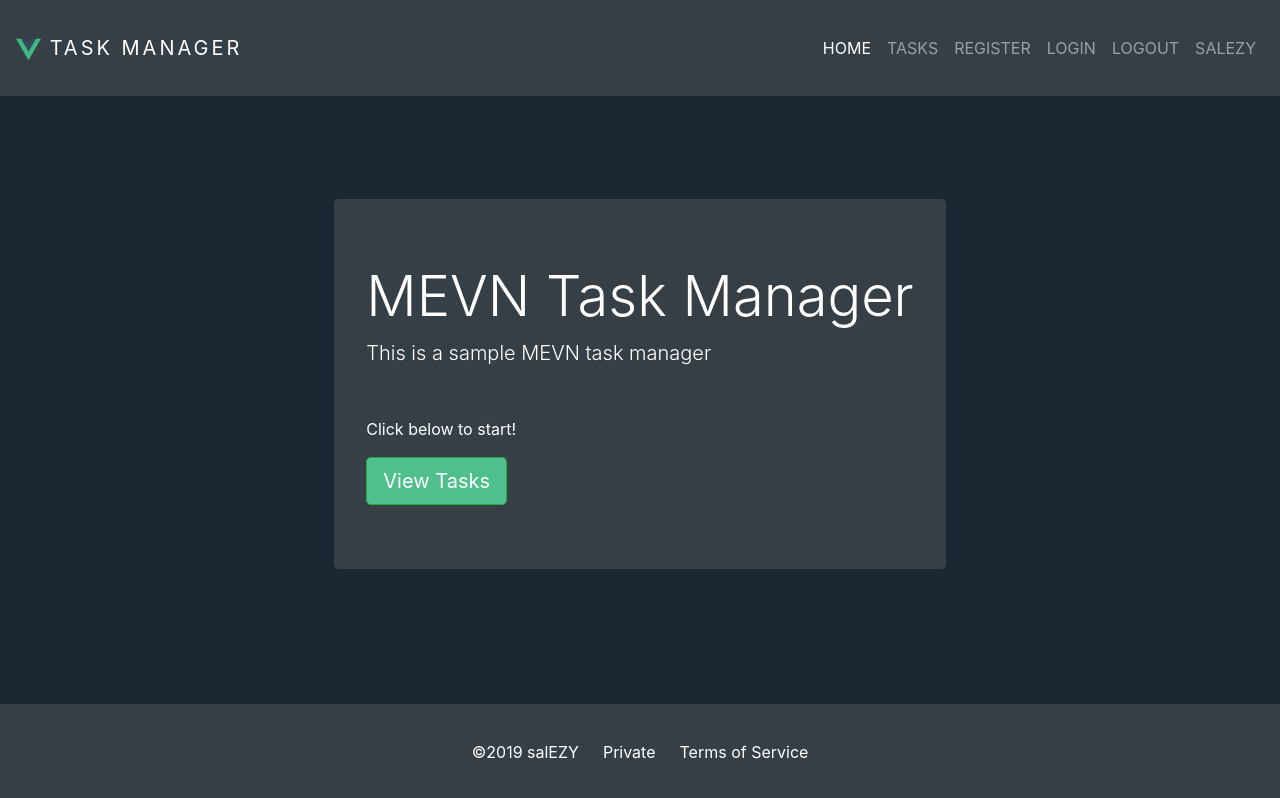
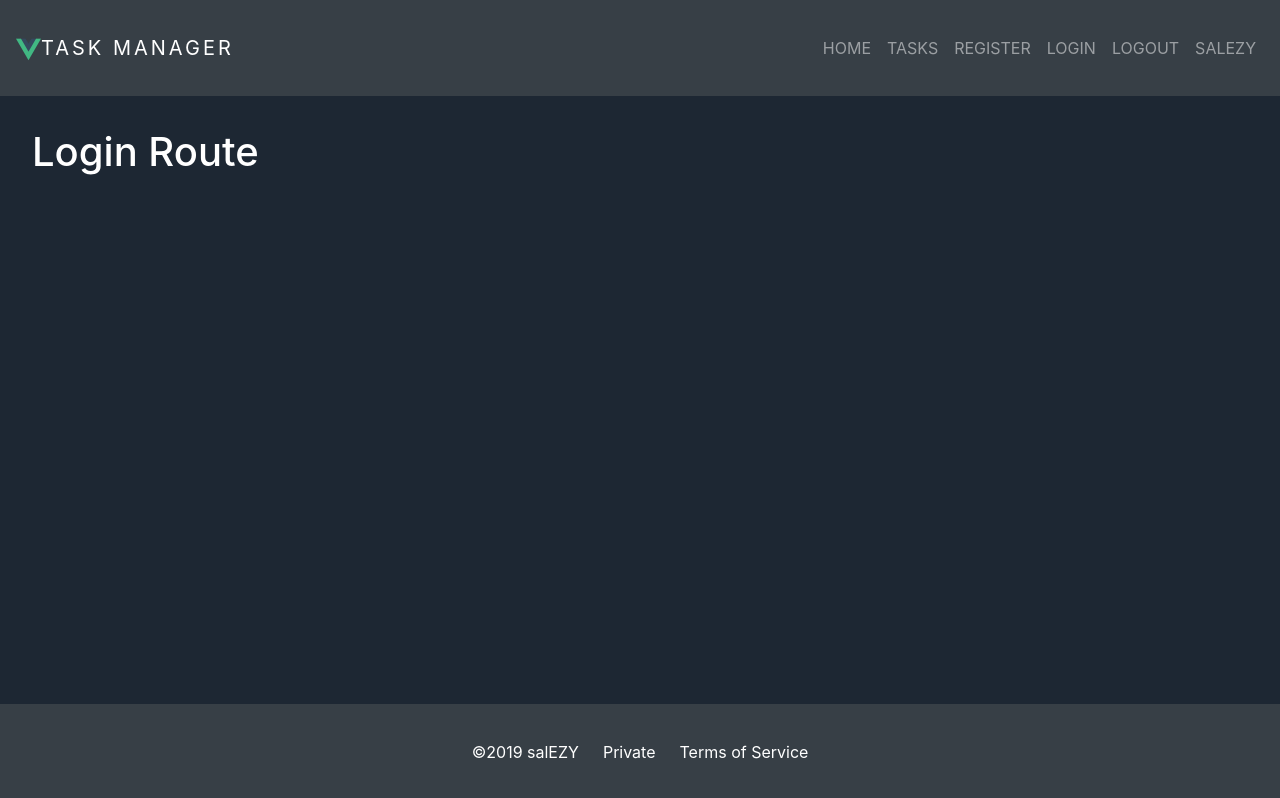
Before and after one commit to salEZY/mevn-practice, a Vue app: page /login in a window 1280 px wide. Built offline with nearby package versions, Linux system fonts and the light colour scheme.

Commit message:
routing done

```diff
--- a/src/components/HelloWorld.vue
+++ b/src/components/HelloWorld.vue
@@ -1,9 +1,9 @@
 <template>
   <div class="jumbotron custom-bg-dark">
-  <h1 class="display-4">MEVN Task Manager</h1>
-  <p class="lead">This is a sample MEVN task manager</p>
-  <hr class="my-4">
-  <p>Click below to start!</p>
-  <a class="btn btn-success btn-lg" href="#" role="button">View Tasks</a>
-</div>
+    <h1 class="display-4">MEVN Task Manager</h1>
+    <p class="lead">This is a sample MEVN task manager</p>
+    <hr class="my-4" />
+    <p>Click below to start!</p>
+    <router-link to="/tasks" class="btn btn-success btn-lg">View Tasks</router-link>
+  </div>
 </template>
--- a/src/components/NavBar.vue
+++ b/src/components/NavBar.vue
@@ -1,30 +1,39 @@
 <template>
   <header>
     <nav class="navbar navbar-expand-md navbar-dark fixed-top custom-bg-dark">
-    <a class="navbar-brand" href="#">
-    <img alt="Vue logo" src="../assets/logo.png" style="max-height: 25px;">  Task Manager</a>
-    <button class="navbar-toggler" type="button" data-toggle="collapse" data-target="#navbarCollapse" aria-controls="navbarCollapse" aria-expanded="false" aria-label="Toggle navigation">
+      <router-link to="/" class="navbar-brand">
+        <img alt="Vue logo" src="../assets/logo.png" style="max-height: 25px;" />Task Manager
+      </router-link>
+      <button
+        class="navbar-toggler"
+        type="button"
+        data-toggle="collapse"
+        data-target="#navbarCollapse"
+        aria-controls="navbarCollapse"
+        aria-expanded="false"
+        aria-label="Toggle navigation"
+      >
         <span class="navbar-toggler-icon"></span>
       </button>
       <div class="collapse navbar-collapse" id="navbarCollapse">
         <ul class="navbar-nav ml-auto">
-        <li class="nav-item active">
-          <a class="nav-link" href="#">Home </a>
+          <li class="nav-item">
+            <router-link to="/" class="nav-link" exact>Home</router-link>
           </li>
           <li class="nav-item">
-          <a class="nav-link" href="#">Tasks</a>
+            <router-link to="/tasks" class="nav-link" exact>Tasks</router-link>
           </li>
           <li class="nav-item">
-          <a class="nav-link" href="#">Register</a>
+            <router-link to="/register" class="nav-link" exact>Register</router-link>
           </li>
           <li class="nav-item">
-          <a class="nav-link" href="#">Login</a>
+            <router-link to="/logim" class="nav-link" exact>Login</router-link>
           </li>
           <li class="nav-item">
-          <a class="nav-link" href="#">Logout</a>
+            <router-link to="/logout" class="nav-link" exact>Logout</router-link>
           </li>
           <li class="nav-item">
-          <a class="nav-link" href="#">salEZY</a>
+            <router-link to="/" class="nav-link" exact>salEZY</router-link>
           </li>
         </ul>
       </div>
--- a/src/router.js
+++ b/src/router.js
@@ -1,10 +1,17 @@
 import Vue from 'vue'
 import Router from 'vue-router'
 import Home from './views/Home.vue'
+import Login from './views/authentication/Login.vue'
+import Register from './views/authentication/Register.vue'
+import TasksAll from './views/tasks/TasksAll.vue'
+import TasksCreate from './views/tasks/TasksCreate.vue'
+import TasksEdit from './views/tasks/TasksEdit.vue'
 
 Vue.use(Router)
 
-export default new Router({
+const isLoggedIn = false
+
+const routes = new Router({
   routes: [
     {
       path: '/',
@@ -12,12 +19,72 @@ export default new Router({
       component: Home
     },
     {
-      path: '/about',
-      name: 'about',
-      // route level code-splitting
-      // this generates a separate chunk (about.[hash].js) for this route
-      // which is lazy-loaded when the route is visited.
-      component: () => import(/* webpackChunkName: "about" */ './views/About.vue')
+      path: '/tasks',
+      name: 'tasks-all',
+      component: TasksAll,
+      beforeEnter: (to, from, next) => {
+        if (isLoggedIn) {
+          next()
+        } else {
+          next('/login')
+        }
+      }
+    },
+    {
+      path: '/tasks/new',
+      name: 'tasks-create',
+      component: TasksCreate,
+      beforeEnter: (to, from, next) => {
+        if (isLoggedIn) {
+          next()
+        } else {
+          next('/login')
+        }
+      }
+    },
+    {
+      path: '/tasks/:id',
+      name: 'tasks-edit',
+      component: TasksEdit,
+      beforeEnter: (to, from, next) => {
+        if (isLoggedIn) {
+          next()
+        } else {
+          next('/login')
+        }
+      }
+    },
+    {
+      path: '/register',
+      name: 'register',
+      component: Register,
+      beforeEnter: (to, from, next) => {
+        if (!isLoggedIn) {
+          next()
+        } else {
+          next('/')
+        }
+      }
+    },
+    {
+      path: '/login',
+      name: 'login',
+      component: Login,
+      beforeEnter: (to, from, next) => {
+        if (!isLoggedIn) {
+          next()
+        } else {
+          next('/')
+        }
+      }
+    },
+    {
+      path: '*',
+      redirect: '/'
     }
-  ]
+  ],
+  linkActiveClass: 'active',
+  mode: 'history'
 })
+
+export default routes
--- /dev/null
+++ b/src/views/authentication/Login.vue
@@ -0,0 +1,3 @@
+<template>
+  <h1>Login Route</h1>
+</template>
--- /dev/null
+++ b/src/views/authentication/Register.vue
@@ -0,0 +1,3 @@
+<template>
+  <h1>Register Route</h1>
+</template>
--- /dev/null
+++ b/src/views/tasks/TasksAll.vue
@@ -0,0 +1,3 @@
+<template>
+  <h1>All Tasks Route</h1>
+</template>
--- /dev/null
+++ b/src/views/tasks/TasksCreate.vue
@@ -0,0 +1,3 @@
+<template>
+  <h1>Tasks Create Route</h1>
+</template>
--- /dev/null
+++ b/src/views/tasks/TasksEdit.vue
@@ -0,0 +1,3 @@
+<template>
+  <h1>Edit Route</h1>
+</template>
```
Also changed, not shown: src/views/Home.vue (+6 -7 lines). Lines whose indentation alone changed are shown as unchanged.
